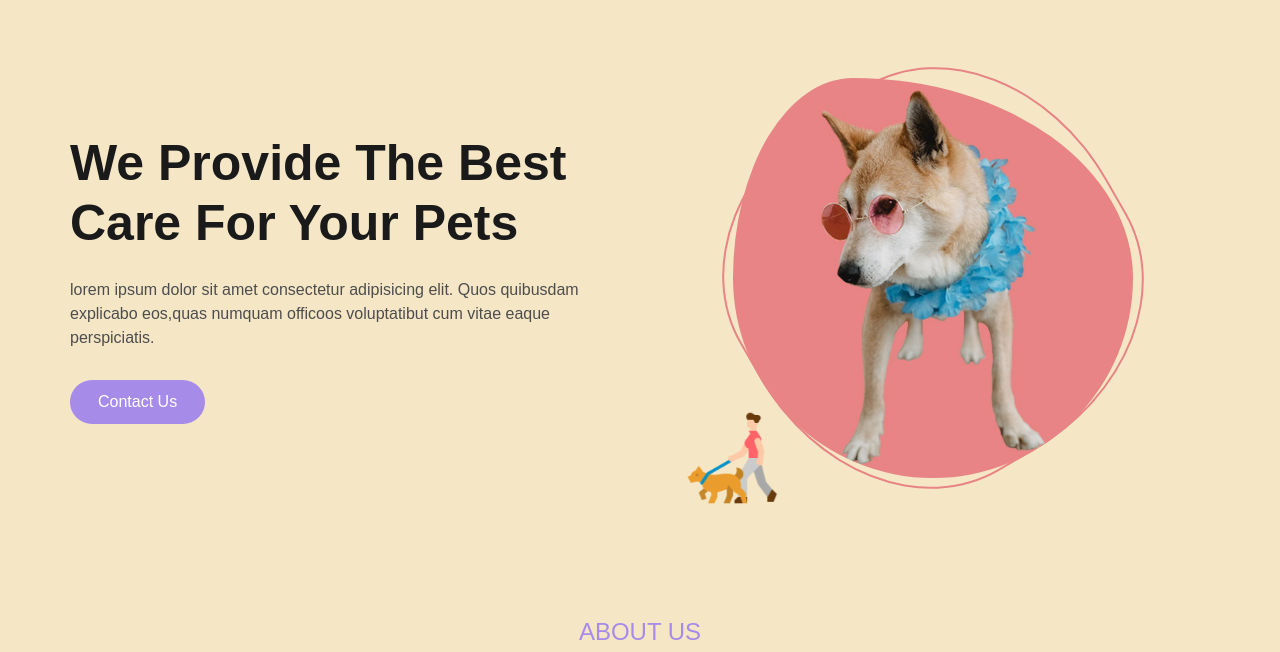
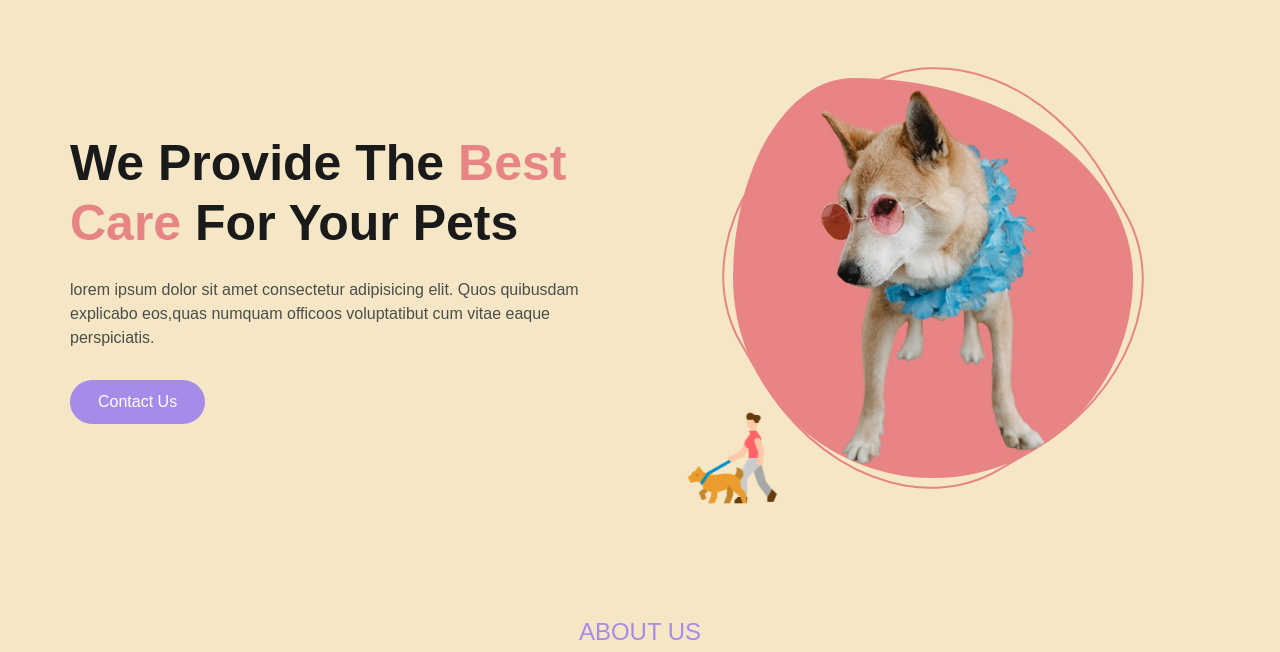
Before and after one commit to yudiz-shiv/petcare-website, a plain HTML site: page index.html in a window 1280 px wide. Shown: the part 102-754 px from the top of the page. Drawn offline with Linux system fonts and the light colour scheme.

Commit message:
color change

```diff
--- a/css/style.css
+++ b/css/style.css
@@ -518,7 +518,9 @@ transition: top 0.2s ease 0.2s, transform 0.2s ease;
   text-transform: capitalize;
   margin: 0 0 25px;
 }
-
+.home-text h1 span{
+  color: var(--light-red);
+}
 .home-text p {
   margin: 0 0 30px;
 }
--- a/index.html
+++ b/index.html
@@ -38,7 +38,7 @@
     <div class="container">
       <div class="row">
         <div class="home-text">
-          <h1>we provide the best care for your pets</h1>
+          <h1>we provide the <span>best care</span> for your pets</h1>
           <p>lorem ipsum dolor sit amet consectetur adipisicing elit. Quos quibusdam explicabo eos,quas numquam officoos
             voluptatibut cum vitae eaque perspiciatis.</p>
           <a href="#" class="btn">contact us</a>
```
